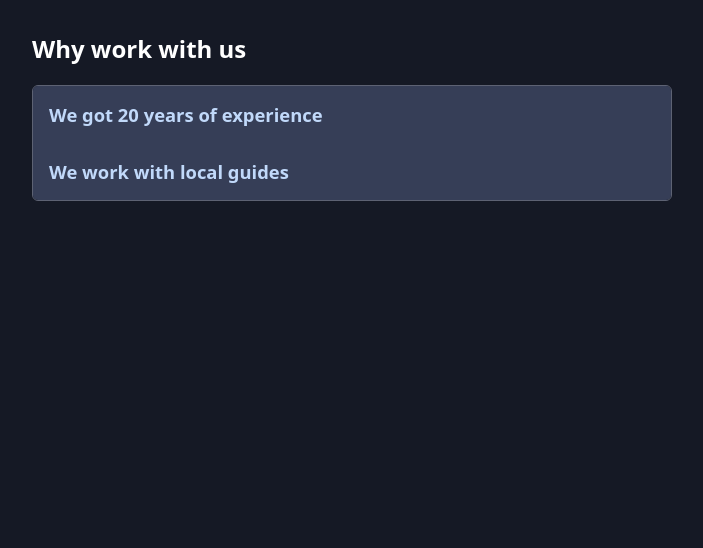
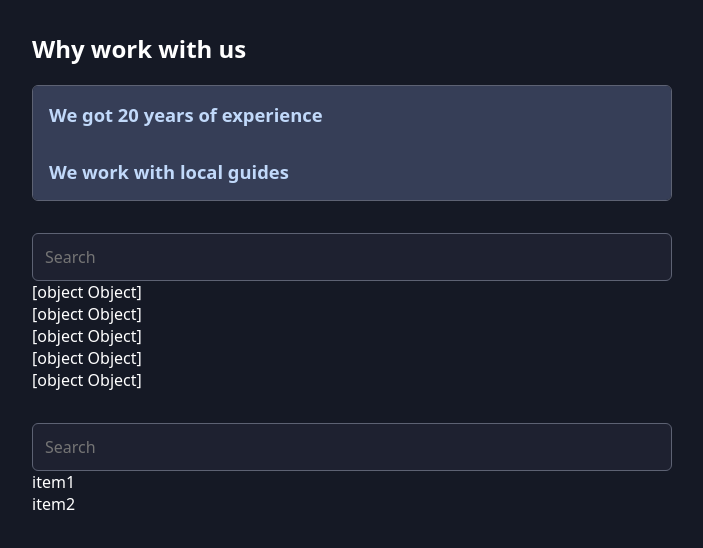
Before and after one commit to OriArvy/Learning-react-patterns-and-best-practices, a React (Vite) app: page / in a window 1280 px wide. Shown: the top 548 px of the page, without its empty margins (288-991 px from the left). Built offline with nearby package versions, Linux system fonts and the light colour scheme.

Commit message:
Added dummy data, and simple search functionality

```diff
--- a/src/App.jsx
+++ b/src/App.jsx
@@ -1,4 +1,44 @@
 import Accordion from "./components/Accordion/Accordion";
+import SearchableList from "./components/SearchableList/SearchableList";
+
+import savannaImg from './assets/african-savanna.jpg';
+import amazonImg from './assets/amazon-river.jpg';
+import caribbeanImg from './assets/caribbean-beach.jpg';
+import desertImg from './assets/desert-dunes.jpg';
+import forestImg from './assets/forest-waterfall.jpg';
+
+const PLACES = [
+  {
+    id: 'african-savanna',
+    image: savannaImg,
+    title: 'African Savanna',
+    description: 'Experience the beauty of nature.',
+  },
+  {
+    id: 'amazon-river',
+    image: amazonImg,
+    title: 'Amazon River',
+    description: 'Get to know the largest river in the world.',
+  },
+  {
+    id: 'caribbean-beach',
+    image: caribbeanImg,
+    title: 'Caribbean Beach',
+    description: 'Enjoy the sun and the beach.',
+  },
+  {
+    id: 'desert-dunes',
+    image: desertImg,
+    title: 'Desert Dunes',
+    description: 'Discover the desert life.',
+  },
+  {
+    id: 'forest-waterfall',
+    image: forestImg,
+    title: 'Forest Waterfall',
+    description: 'Listen to the sound of the water.',
+  },
+];
 
 function App() {
   return <main>
@@ -29,6 +69,10 @@
         </Accordion.Item>
       </Accordion>
     </section>
+    <section>
+      <SearchableList items={PLACES} />
+      <SearchableList items={['item1', 'item2']} />
+    </section>
   </main>;
 }
 
--- /dev/null
+++ b/src/components/SearchableList/SearchableList.jsx
@@ -0,0 +1,22 @@
+import { useState } from "react"
+
+export default function SearchableList({ items }) {
+  const [searchTerm, setSearchTerm] = useState('')
+
+  const searchResults = items.filter((item) => JSON.stringify(item).toLowerCase().includes(searchTerm.toLowerCase()))
+
+  function handleChange(event) {
+    setSearchTerm(event.target.value)
+  }
+
+  return (
+    <div className="searchable-list">
+      <input type="search" placeholder="Search" onChange={handleChange}/>
+      <ul>
+        {searchResults.map((item, index) => (
+          <li key={index}>{item.toString()}</li>
+        ))}
+      </ul>
+    </div>
+  )
+}
```
